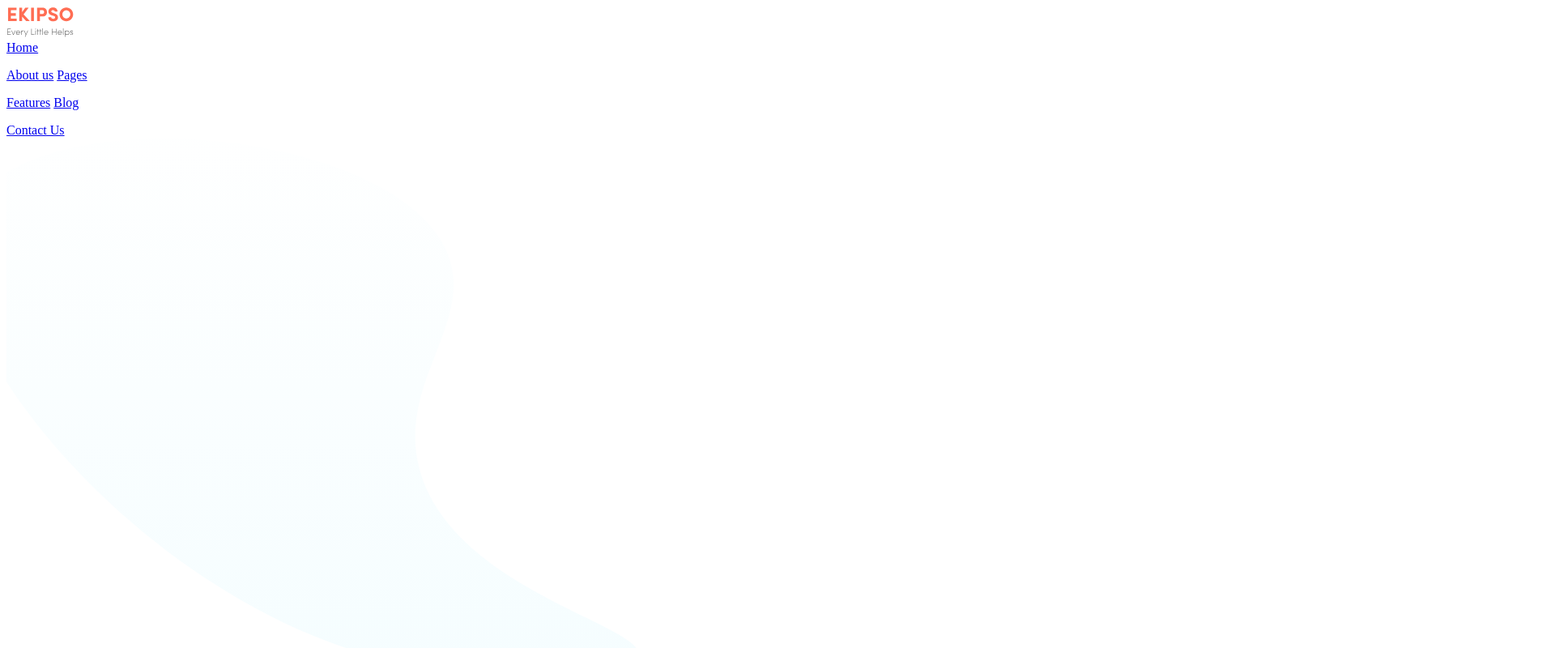
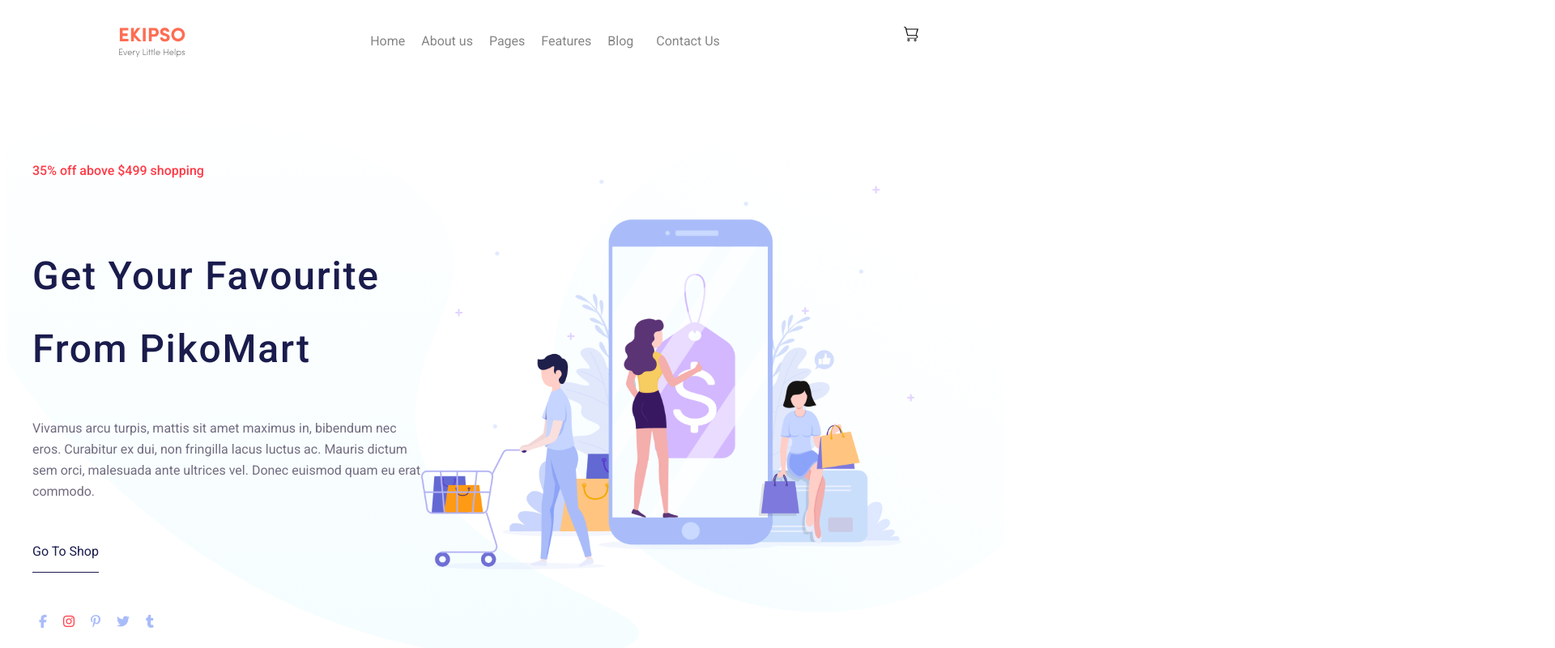
Before and after one commit to Max0nyshchenko/MainAcademyECommerce, a plain HTML site: page index.html in a window 1280 px wide. Shown: the top 800 px of the page at 81% size, 1920 px wide, since content can reach past the window. Drawn offline with Linux system fonts and the light colour scheme.

Commit message:
Banner css

```diff
--- a/assets/css/main.css
+++ b/assets/css/main.css
@@ -0,0 +1,102 @@
+* {
+  font-family: "Roboto", sans-serif;
+}
+
+.container {
+  margin: 0 2rem;
+}
+
+.red-text {
+  font-weight: 500;
+  line-height: 90px;
+  color: #ff3a46;
+}
+
+.text-regular {
+  line-height: 26px;
+  color: #716c80;
+}
+
+.btn-primary {
+  line-height: 90px;
+  color: #1a1c4d;
+  text-transform: capitalize;
+  padding: 0 0 1rem 0;
+  border-bottom: 1px solid #1a1c4d;
+}
+
+h1 {
+  font-size: 3rem;
+  font-style: normal;
+  font-weight: 500;
+  line-height: 90px;
+  letter-spacing: 1.8px;
+  text-transform: capitalize;
+  color: #1a1c4d;
+}
+
+header {
+  position: fixed;
+  z-index: 10;
+  top: 0;
+  left: 0;
+  right: 0;
+  display: flex;
+  margin: 33px 38px;
+  justify-content: space-around;
+}
+
+.menu {
+  display: flex;
+}
+.menu a {
+  font-style: normal;
+  font-weight: normal;
+  font-size: 16px;
+  line-height: 26px;
+  color: #858585;
+  margin: 5px 10px;
+  text-decoration: none;
+}
+
+.banner {
+  margin: 150px 0 0 0;
+  position: relative;
+}
+
+.banner-bg-shape-left {
+  position: absolute;
+  z-index: -1;
+  left: 0;
+  top: 50%;
+  transform: translateY(-50%);
+}
+
+.banner > .container {
+  display: flex;
+}
+
+.banner-img img {
+  width: 100%;
+}
+
+.banner-img,
+.banner-text {
+  flex-grow: 0.8;
+  flex-basis: 0;
+}
+.banner-img {
+  flex-grow: 1.2;
+}
+
+.banner-icons {
+  margin: 2rem 0;
+}
+
+.banner-icons i {
+  color: #a9bcf9;
+  margin: auto 0.5rem;
+}
+.banner-icons .fa-instagram {
+  color: #ff3a46;
+}
--- a/index.html
+++ b/index.html
@@ -3,6 +3,11 @@
   <head>
     <meta charset="UTF-8" />
     <meta name="viewport" content="width=device-width, initial-scale=1.0" />
+    <link rel="preconnect" href="https://fonts.gstatic.com" />
+    <link
+      href="https://fonts.googleapis.com/css2?family=Roboto:wght@400;500&display=swap"
+      rel="stylesheet"
+    />
     <link rel="stylesheet" href="./assets/css/main.css" />
     <title>Document</title>
   </head>
@@ -39,23 +44,18 @@
           </a>
           <a href="#">Contact Us</a>
         </div>
-        <div class="cart">
-          <!-- cart icon -->
-        </div>
       </nav>
+      <div class="cart">
+        <img src="./assets/images/icons/icon-cart.svg" alt="Cart" />
+      </div>
     </header>
     <main>
-      <!--      Banner Section-->
+      <!-- Banner Section -->
       <section class="banner">
         <div class="container">
           <img
             src="./assets/images/icons/icon-banner-bg-shape.svg"
             class="banner-bg-shape-left"
-            alt="Banner Background Element"
-          />
-          <img
-            src="./assets/images/icons/icon-sellout-bg-shape.svg"
-            class="banner-bg-shape-right"
             alt="Banner Background Element"
           />
           <div class="banner-text">
@@ -69,11 +69,18 @@
             </p>
             <a class="btn-primary">go to shop</a>
             <div class="banner-icons">
-              <!-- FontAwesome icons -->
+              <i class="fab fa-facebook-f"></i>
+              <i class="fab fa-instagram"></i>
+              <i class="fab fa-pinterest-p"></i>
+              <i class="fab fa-twitter"></i>
+              <i class="fab fa-tumblr"></i>
             </div>
           </div>
           <div class="banner-img">
-            <img src="./assets/images/img-shop-banner.png" alt="Banner" />
+            <img
+              src="./assets/images/img-banner-illustration.png"
+              alt="Banner"
+            />
           </div>
         </div>
       </section>
@@ -543,4 +550,8 @@
     </main>
     <footer></footer>
   </body>
+  <script
+    src="https://kit.fontawesome.com/39d2f8a68c.js"
+    crossorigin="anonymous"
+  ></script>
 </html>
```
Also changed, not shown: assets/images/img-banner-illustration.png (added).
